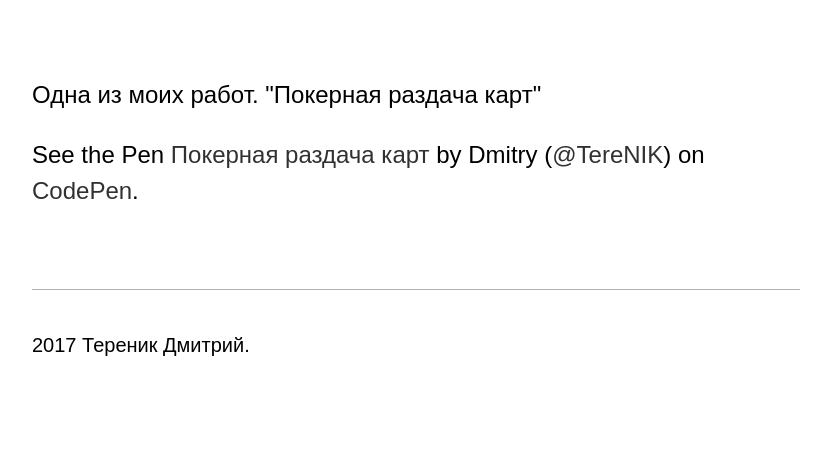
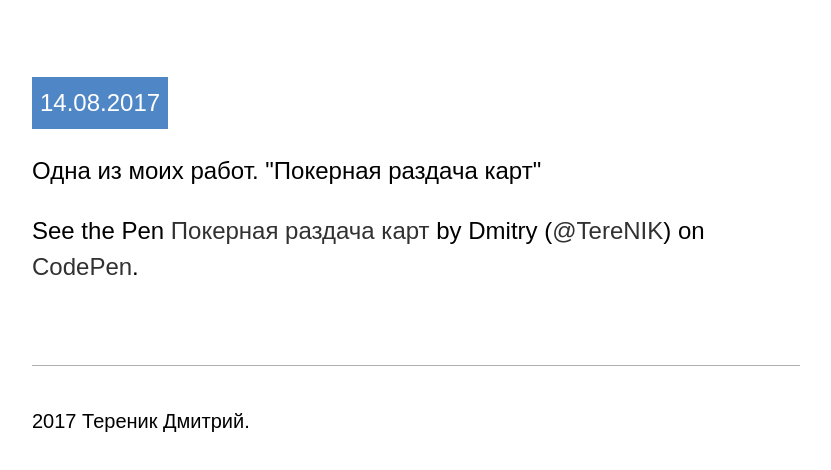
Before and after one commit to TerenikDmitry/TerenikDmitry.github.io, a plain HTML site: page index.html in a window 1280 px wide. Shown: the part 106-576 px from the top of the page, without its empty margins (224-1055 px from the left). Drawn offline with Linux system fonts and the light colour scheme; a script that the page names is missing.

Commit message:
Add "Post" structure to index.html

```diff
--- a/index.html
+++ b/index.html
@@ -20,9 +20,14 @@
 			<div>Веб-разработчик</div>
 		</header>
 		<main>
-			<p>Одна из моих работ. "Покерная раздача карт"</p>
-			<p data-height="407" data-theme-id="light" data-slug-hash="Bdwdgj" data-default-tab="js,result" data-user="TereNIK" data-embed-version="2" data-pen-title="Покерная раздача карт" data-preview="true" class="codepen">See the Pen <a href="https://codepen.io/TereNIK/pen/Bdwdgj/">Покерная раздача карт</a> by Dmitry (<a href="https://codepen.io/TereNIK">@TereNIK</a>) on <a href="https://codepen.io">CodePen</a>.</p>
-			<script async src="https://production-assets.codepen.io/assets/embed/ei.js"></script>
+			<div class="post">
+				<div class="post-date">14.08.2017</div>
+				<div class="post-text">
+					<p>Одна из моих работ. "Покерная раздача карт"</p>
+					<p data-height="407" data-theme-id="light" data-slug-hash="Bdwdgj" data-default-tab="js,result" data-user="TereNIK" data-embed-version="2" data-pen-title="Покерная раздача карт" data-preview="true" class="codepen">See the Pen <a href="https://codepen.io/TereNIK/pen/Bdwdgj/">Покерная раздача карт</a> by Dmitry (<a href="https://codepen.io/TereNIK">@TereNIK</a>) on <a href="https://codepen.io">CodePen</a>.</p>
+					<script async src="https://production-assets.codepen.io/assets/embed/ei.js"></script>
+				</div>
+			</div>
 		</main>
 		<footer>2017 Тереник Дмитрий.</footer>
 	</div>
--- a/style.css
+++ b/style.css
@@ -55,6 +55,12 @@ main {
 	margin-bottom: 10vh;
 	font-size: 3vh;
 }
+.post-date {
+	padding: 1vh;
+	display: inline-block;
+	background-color: var(--link-color);
+	color: white;
+}
 
 footer {
 	border-top: 1px solid var(--lite-grey);
```
